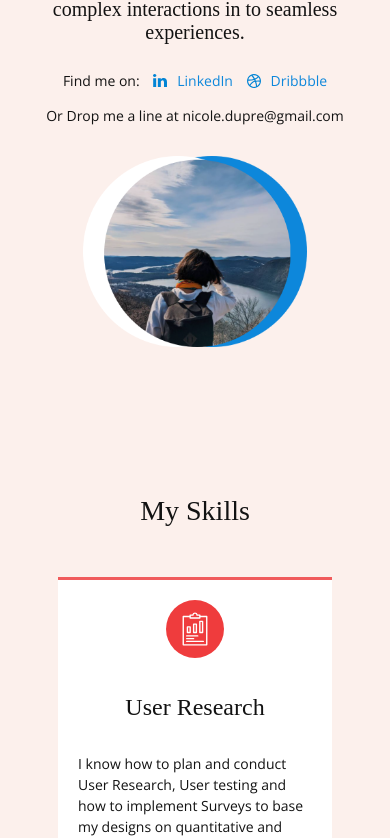
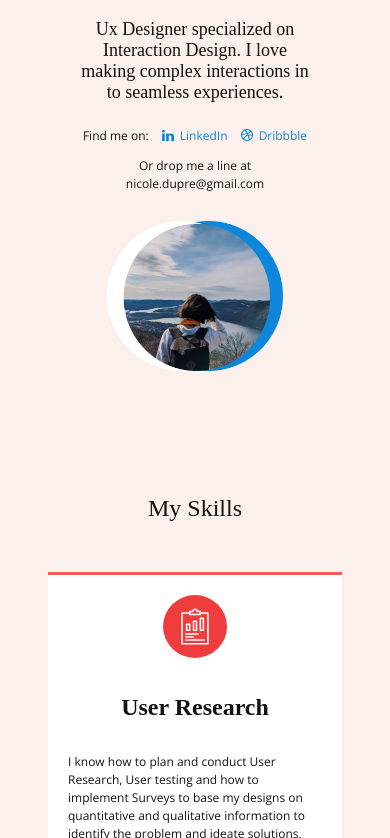
Before and after one commit to ndupre/UX_UI_HW_17, a plain HTML site: page index.html in a window 390 px wide. Shown: the part 313-1151 px from the top of the page. Drawn offline with nearby package versions, Linux system fonts and the light colour scheme.

Commit message:
margin tweaks

```diff
--- a/CSS/style.css
+++ b/CSS/style.css
@@ -11,9 +11,9 @@ body{
 
 h1{
     font-family: "Volkorn";
-    font-size: 60px;
+    font-size: 54px;
     color: #F05B5C;
-    font-weight: 500;
+    font-weight: 600;
     line-height: 60px;
     margin: 0;
 }
@@ -48,7 +48,7 @@ h3{
 
 @media screen and (max-width: 860px) {
     h3{
-        font-size: 28px;
+        font-size: 24px;
     }
 }
 
@@ -61,7 +61,7 @@ h4{
 
 @media screen and (max-width: 860px) {
     .hero h4{
-        font-size: 20px;
+        font-size: 18px;
     }
 }
 
@@ -73,9 +73,21 @@ p{
     line-height: 1.4;
 }
 
+@media screen and (max-width: 860px) {
+    p{
+        font-size: 14px;
+    }
+}
+
 .category{
     font-size: 14px;
     color: #0D87DB;
+}
+
+@media screen and (max-width: 860px) {
+    .category{
+        font-size: 12px;
+    }
 }
 
 /* Header */
@@ -97,7 +109,7 @@ p{
 #menu .logo {
     margin-left: 50px;
     width: auto;
-    height: 90%;
+    height: 80%;
 }
 
 @media screen and (max-width: 860px) {
@@ -172,11 +184,11 @@ p{
 /* Hero Section */
 .hero{
     display: flex;
-    justify-content: space-between;
+    justify-content: space-evenly;
     align-items: center;
-    padding: 50px 0;
+    padding: 40px;
+    margin-top: 20px;
 }
-
 
 @media screen and (max-width: 860px) {
     .hero{
@@ -185,9 +197,8 @@ p{
     }
 }
 
-
 .hero .hero-image{
-    flex-basis: 40%;
+    flex-basis: 33%;
     align-self: center;
 }
 
@@ -228,6 +239,13 @@ p{
     text-decoration: none;
 }
 
+@media screen and (max-width: 860px) {
+    .hero-text p a.social-linkedin{
+        background-size: 12px;
+        padding-left: 18px;
+    }
+}
+
 .hero-text p.category{
     color:#121212!important;
     line-height: 1.5;
@@ -251,6 +269,14 @@ p{
     text-decoration: none;
 }
 
+@media screen and (max-width: 860px) {
+    .hero-text p a.social-dribbble{
+        background-size: 12px;
+        padding-left: 18px;
+    }
+}
+
+
 .hero-text p a.social-dribbble:hover{
     color:#0865A5;
     text-decoration: underline;
@@ -262,7 +288,7 @@ p{
     display: flex;
     flex-wrap: wrap;
     justify-content: space-between;
-    padding: 50px;
+    padding: 40px;
 }
 
 @media screen and (max-width: 720px) {
@@ -300,6 +326,7 @@ p{
 
 .skill h4{
     text-align: center;
+    font-weight: 600;
 }
 
 .skill-img{
@@ -437,7 +464,6 @@ footer{
     height: 100px;
     padding-top: 0 50px;
     box-sizing: border-box;
-
 }
 */
 
--- a/index.html
+++ b/index.html
@@ -21,8 +21,6 @@
         <nav class="nav">
             <a class="toggler" href="#menu-mobile">Menu</a>
             <ul id="menu-mobile">
-
-                <li><a href="#">Skills</a></li>
                 <li><a href="#">My Work</a></li>
                 <li><a href="#">Resume</a></li>
                 <li><a href="#">About</a></li>
@@ -43,7 +41,7 @@
                     <a class="social-linkedin" href="https://www.linkedin.com/in/ndupre/">LinkedIn</a>
                     <a class="social-dribbble" href="https://www.linkedin.com/in/ndupre/">Dribbble</a>
                 </p>
-                <p class="category"> Or Drop me a line at nicole.dupre@gmail.com</p>
+                <p class="category"> Or drop me a line at nicole.dupre@gmail.com</p>
             </div>
         </section>
 
```
